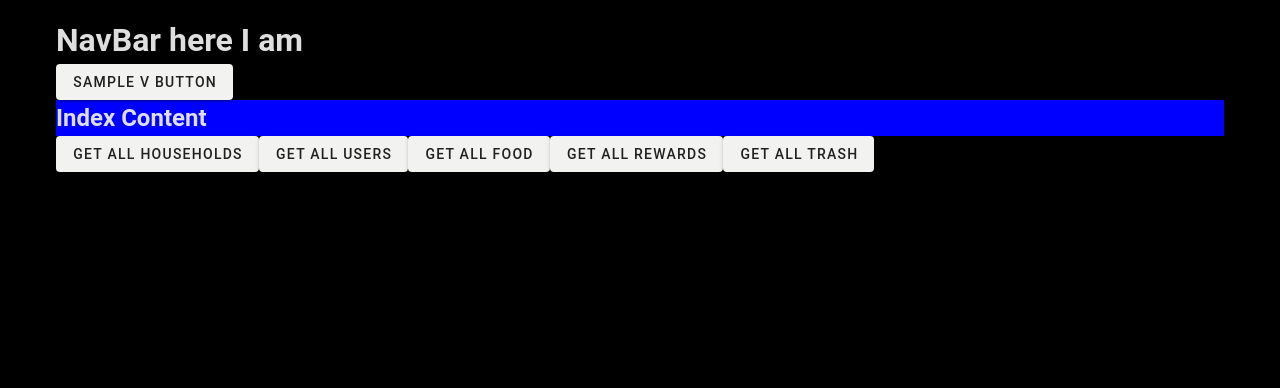
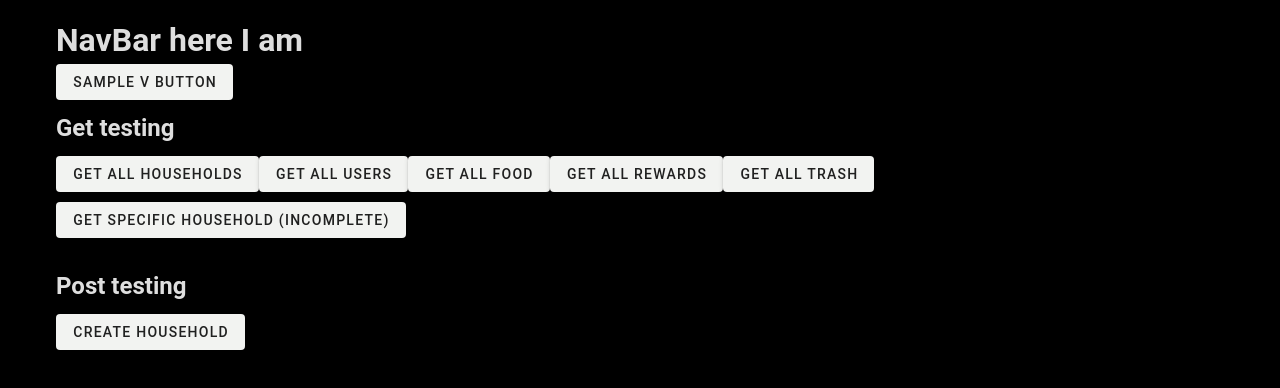
Before and after one commit to RaySandhu/alreadyDone, a Nuxt app: page / in a window 1280 px wide. Shown: the top 388 px of the page. Built offline with nearby package versions, Linux system fonts and the light colour scheme; no server answers.

Commit message:
WIP : post working, reactive retrieval needs work

```diff
--- a/pages/index.vue
+++ b/pages/index.vue
@@ -1,8 +1,9 @@
 <template>
     <div>
-        <h2 style="background-color: blue;">
-            Index Content
+        <h2 style=" margin-top: 10px; margin-bottom: 10px;">
+            Get testing
         </h2>
+        <div>
             <v-btn @click="printHouseholds()">
                 Get All Households
             </v-btn>
@@ -19,18 +20,44 @@
                 Get All Trash
             </v-btn>
         </div>
+        <div style="margin-top: 10px;">
+            <v-btn>
+                Get Specific Household (Incomplete)
+            </v-btn>
+        </div>
+        <h2 style=" margin-top: 30px; margin-bottom: 10px;">
+            Post testing
+        </h2>
+        <div style="margin-top: 10px;">
+            <v-btn @click="testCreateHoushold()">
+                Create Household
+            </v-btn>
+        </div>
+    </div>
+
 </template>
 
 <script setup lang="ts">
 // const { data } = await useFetch('/api/example')
-const { data : householdData } = await useFetch('/api/household', {method : 'get'})
+const householdData = ref();
+// const userData = ref(null);
+// const foodData = ref(null);
+// const rewardsData = ref(null);
+// const trashData = ref(null);
+
+// Note to self: looking to make data reactive once data has been updated. Likely solution is refresh page or rerun get requests after any update
+const fetchHouseholdData = async () => {
+    const response = await useFetch('/api/household', {method : 'get'});
+    householdData.value = response.data.value
+};
 const { data : userData } = await useFetch('/api/user', {method : 'get'})
 const { data : foodData } = await useFetch('/api/food', {method : 'get'})
 const { data : rewardsData } = await useFetch('/api/rewards', {method : 'get'})
 const { data : trashData } = await useFetch('/api/trashBin', {method : 'get'})
 
 const printHouseholds = () => {
-    console.log(householdData.value!.data)
+    fetchHouseholdData()
+    console.log(householdData.value)
 }
 const printUsers = () => {
     console.log(userData.value!.data)
@@ -46,10 +73,11 @@ const printTrash = () => {
 }
 
 async function testCreateHoushold() {
-  const { body } = await useFetch('/api/household', {
+  const { body } = await $fetch('/api/household', {
     method: 'post',
     body: { test: 123 }
   })
+  console.log(body)
 }
 
 </script>
```
Also changed, not shown: 1 other file (tests, documents, lock files or other folders). Lines whose indentation alone changed are shown as unchanged.
